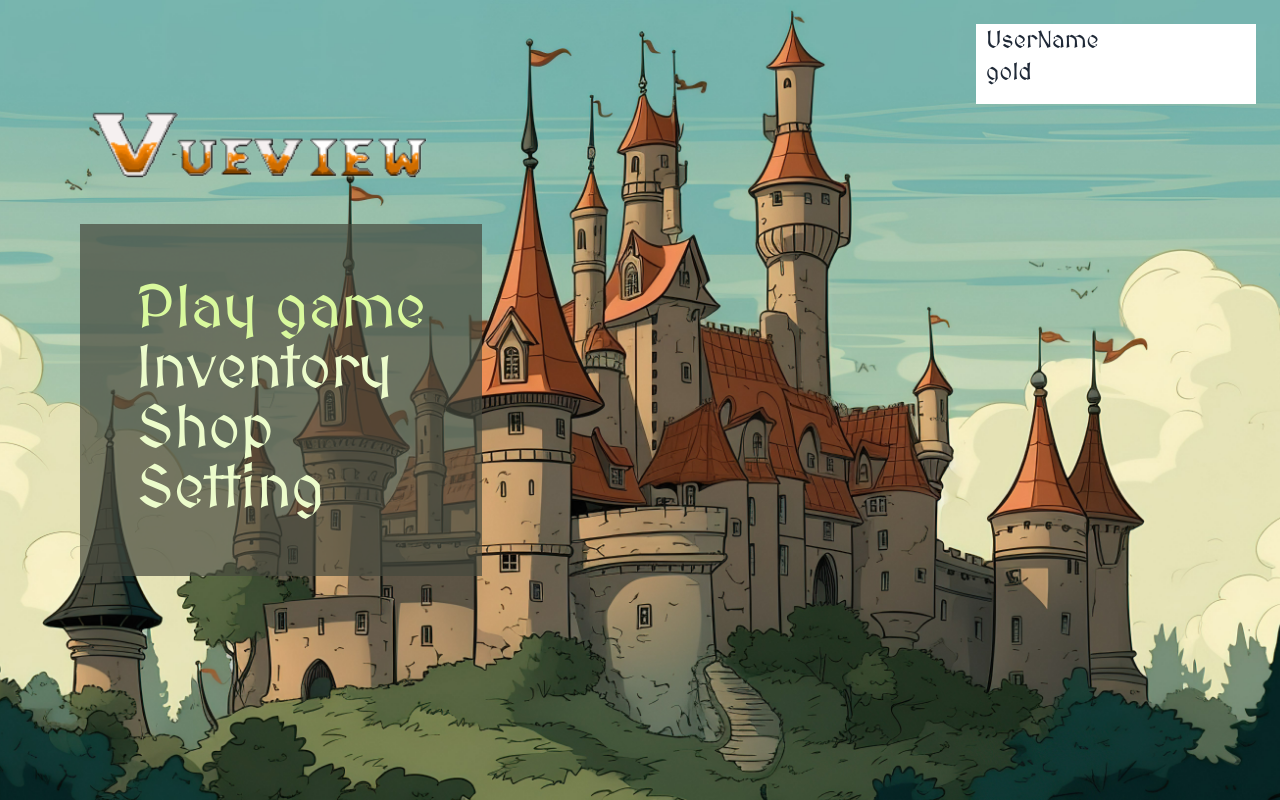
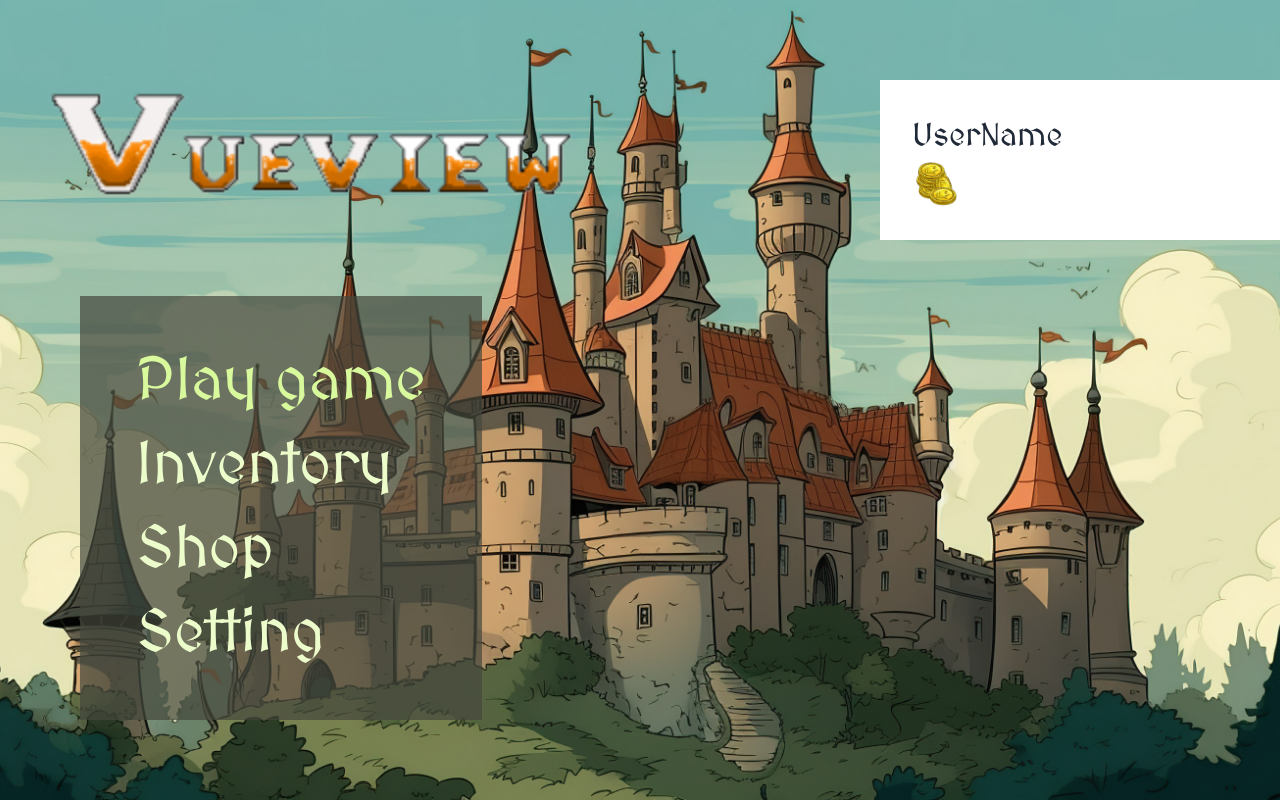
Before and after one commit to SleepyLe0/PROJECT2-SEC-1-VueView, a Vue app: page /home in a window 1280 px wide. Built offline with nearby package versions, Linux system fonts and the light colour scheme.

Commit message:
edit home

```diff
--- a/src/components/pages/Home.vue
+++ b/src/components/pages/Home.vue
@@ -1,26 +1,26 @@
 <script setup>
-import { RouterView } from 'vue-router'
+
 </script>
 
 <template>
-    <div class="flex items-center h-screen pl-[10vh] ">
-        <img src="/Common/Logo.png" alt="logo" class="absolute top-[9vh]    py-[.125vh] w-[45vh]  ">
-        <div class=" flex flex-col justify-start p-[7vh] text-black text-6xl bg-[#45483D] bg-opacity-70 "   >
-        <div class="text-lime-200 "><router-link to="/level">Play game</router-link></div>
-        <div class="text-lime-100"><router-link to="/inventory">Inventory</router-link></div>
-        <div class="text-lime-100"><router-link to="/shop">Shop</router-link></div>
-        <div class="text-lime-100"><router-link to="/setting">Setting</router-link></div>
-       </div>
-        <RouterView/>
-        <div class="absolute top-[3vh] right-[3vh] px-[1.25vh] py-[.125vh] box-border bg-white w-[35vh] h-[10vh] text-2xl">
+    <div class="flex  h-screen p-[10vh]  ">
+        <div class="absolute top-[4vh] left-[4vh]">
+            <img src="/Common/Logo.png" alt="logo" class="w-[70vh]">
+        </div>
+        <div class="flex items-end">
+            <div class=" flex flex-col p-[7vh] text-black text-6xl bg-[#45483D] bg-opacity-70 gap-[3vh] ">
+                <div class="text-lime-200  hover:text-black"><router-link to="/level">Play game</router-link></div>
+                <div class="text-lime-100  hover:text-black"><router-link to="/inventory">Inventory</router-link></div>
+                <div class="text-lime-100  hover:text-black"><router-link to="/shop">Shop</router-link></div>
+                <div class="text-lime-100  hover:text-black"><router-link to="/setting">Setting</router-link></div>
+            </div>
+        </div>
+        <div
+            class="absolute top-[10vh] right-0 px-[4vh] bg-white w-[50vh] h-[20vh] text-[4vh] flex flex-col justify-center">
             <h1>UserName</h1>
-            <p>gold</p>
+            <img src="/Common/Coin.png" alt="Coin" class="w-[6vh]">
         </div>
     </div>
-
-
 </template>
 
-<style scoped>
-
-</style>
+<style scoped></style>
--- a/src/components/pages/Inventory.vue
+++ b/src/components/pages/Inventory.vue
@@ -3,11 +3,13 @@ import CharacterCard from '../common/CharacterCard.vue'
 </script>
 
 <template>
-    <div class=" flex flex-col justify-center  relative mx-[10vh] mt-[15vh]  h-[72vh] border-[1vh] border-[#332222] bg-gradient-to-b from-[#757A69] to-[#131411]">
-        <div class="absolute px-[14vh] py-4 -top-1 left-1/2 -translate-x-1/2 -translate-y-1/2 border-2 border-[#332222] bg-gradient-to-b from-[#D9D9D9] to-[#737373]">
+    <div class=" flex justify-center relative  m-[15vh] h-[72vh] border-[1vh] border-[#332222] bg-gradient-to-b from-[#757A69] to-[#131411]">
+        <div class="absolute mt-[-4vh] border-[#332222] bg-gradient-to-b from-[#D9D9D9] to-[#737373]">
             <h1 class=" text-center text-5xl text-black">Inventory </h1>
         </div>
-        <CharacterCard />
+        <div>
+            <CharacterCard />
+        </div>
     </div>
 </template>
 
--- a/src/components/pages/Welcome.vue
+++ b/src/components/pages/Welcome.vue
@@ -1,14 +1,15 @@
 <script setup>
-import { RouterView } from 'vue-router'
+
 </script>
 
 <template>
-    <div class="text-black flex h-screen justify-center items-center text-6xl rounded-lg  ">
-        <img src="/Common/Logo.png" alt="logo" class="absolute top-[3vh] right-[3vh] px-[1.25vh] py-[.125vh]">
-        <div class=" flex justify-center items-center rounded-full w-[30vh] h-[10vh] bg-gradient-to-t from-red-900 to-orange-300  border-4 border-orange-200  ">
-            <router-link to="/login">Play</router-link>
+    <div class="text-black flex h-screen justify-center items-center text-[8vh] rounded-lg  ">
+        <img src="/Common/Logo.png" alt="logo" class="absolute top-[3vh] right-[3vh]">
+        <router-link to="/login">
+        <div class=" flex justify-center items-center rounded-full w-[40vh] h-[15vh] bg-gradient-to-t from-red-900 to-orange-300  border-4 border-orange-200  ">
+            <h1>Play</h1>
         </div>
-        <RouterView/>
+    </router-link>
     </div>
 </template>
 
```
